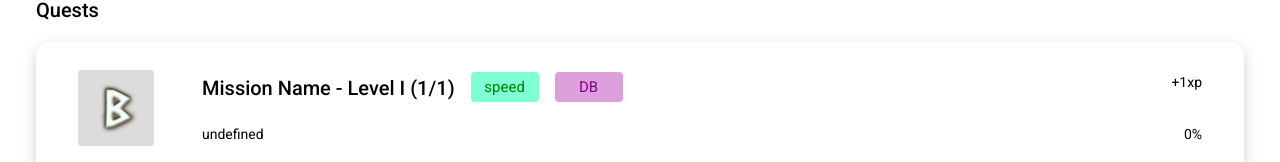
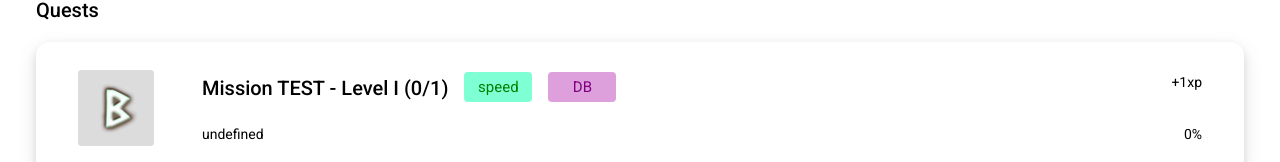
Before and after one commit to n-tardieu/oh-my-runes, an Angular app: page /dashboard in a window 1280 px wide. Shown: the part 234-396 px from the top of the page. Built offline with nearby package versions, Linux system fonts and the light colour scheme.

Commit message:
feat(missions-list): mission test

```diff
--- a/src/app/components/mission/missions-list/missions-list.component.ts
+++ b/src/app/components/mission/missions-list/missions-list.component.ts
@@ -18,12 +18,12 @@ export class MissionsListComponent implements OnInit, OnChanges, DoCheck {
   @Input()
   missionsList: Mission[] = [
     {
-      title: 'Mission Name',
+      title: 'Mission TEST',
       tag: ['spd', 'db'],
-      missionImg: '',
+      missionImg: 'energy',
       target: 1,
       missionLevel: 1,
-      avancementCount: 1,
+      avancementCount: 0,
       description: "undefined",
       percentage: 0,
       xp: 1
```
